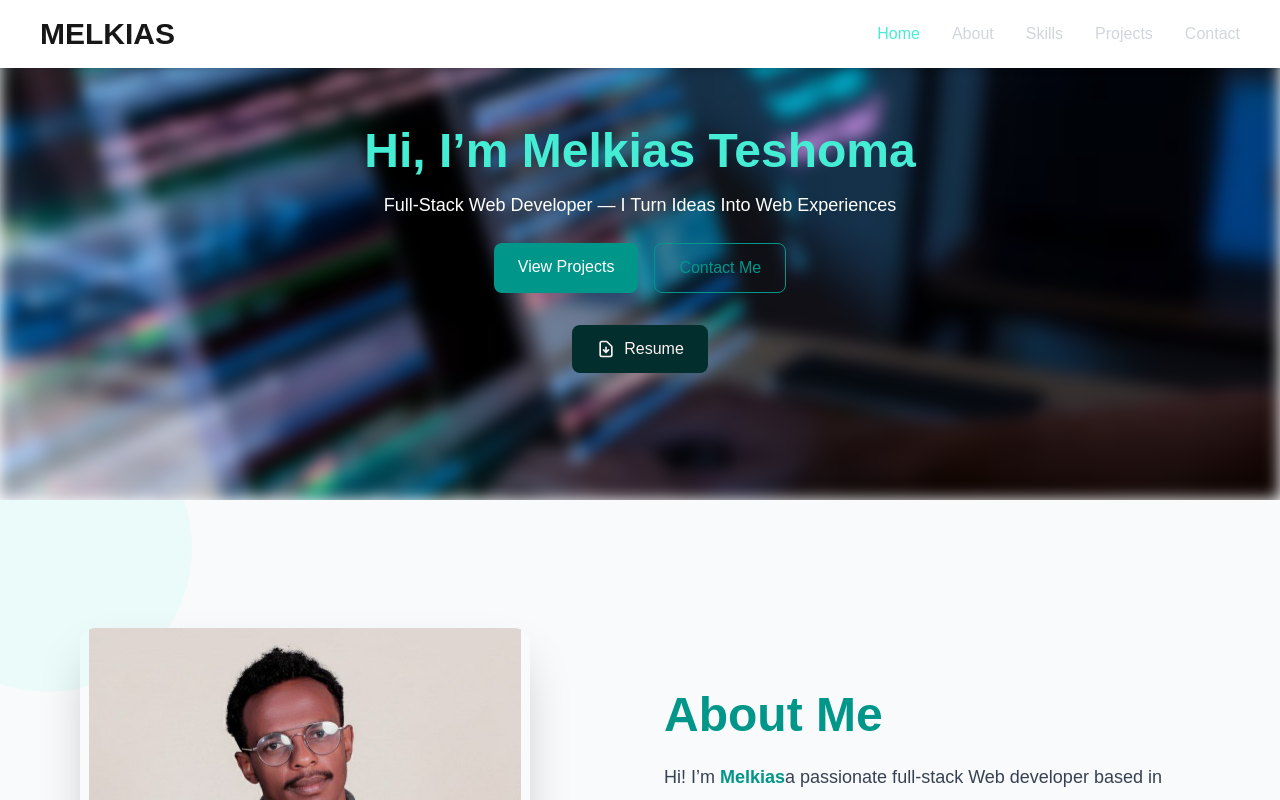
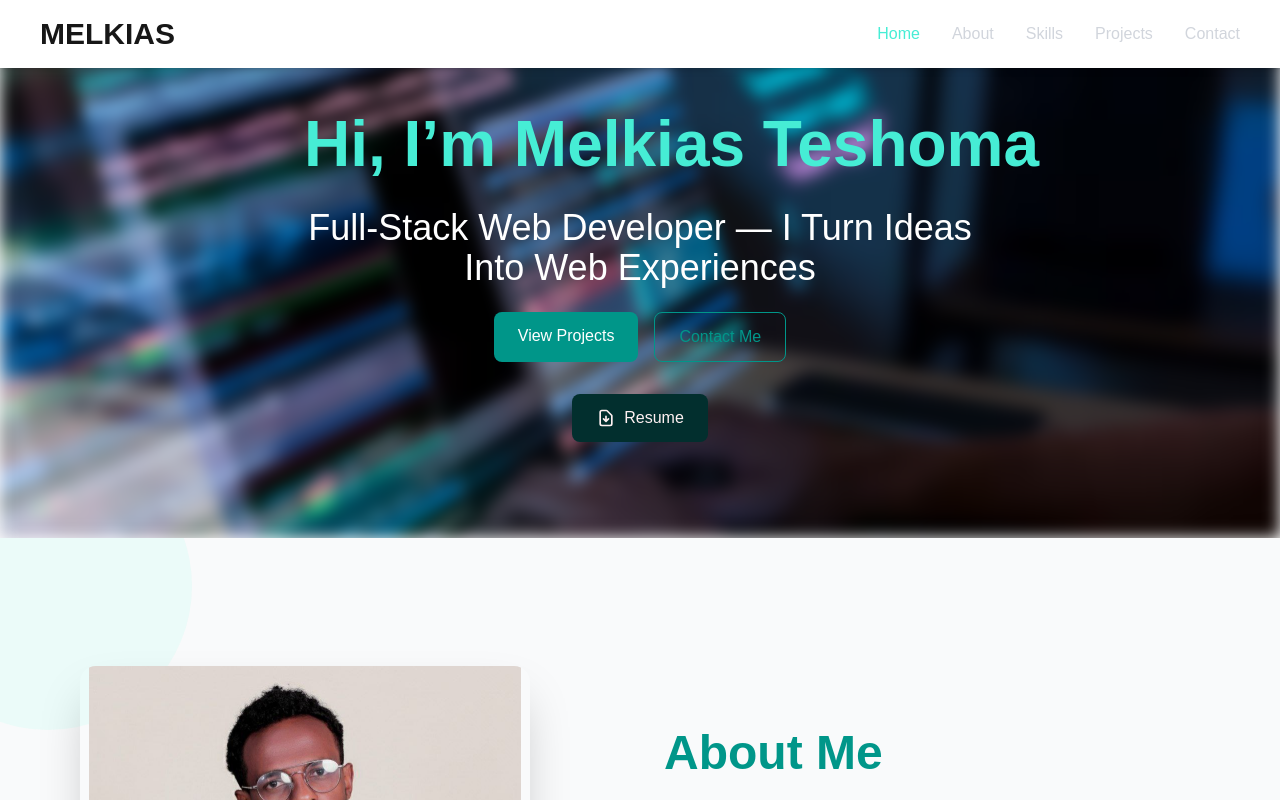
Before and after one commit to Melkias543/myPortfolio, a Next.js app: page / in a window 1280 px wide. Shown: the top 800 px of the page. Built offline with nearby package versions, Linux system fonts and the light colour scheme.

Commit message:
font size changing

```diff
--- a/src/components/home.jsx
+++ b/src/components/home.jsx
@@ -17,12 +17,14 @@ const Home = () => {
       {/* Overlay to make content stand out */}
       <div className="relative z-10 text-center text-white max-w-2xl">
         {/* Name */}
-        <h1 className="text-7xl md:text-5xl font-bold text-teal-300 mb-4">
+        <h1
+          className="font-bold text-teal-300 mb-4 whitespace-nowrap"
+          style={{ fontSize: "clamp(2rem, 5vw, 5rem)" }}
+        >
           Hi, I’m Melkias Teshoma
         </h1>
 
-        {/* Subtitle */}
-        <p className=" md:text-lg mb-6 text-4xl">
+        <p className="text-xl sm:text-2xl md:text-3xl lg:text-4xl mb-6">
           Full-Stack Web Developer — I Turn Ideas Into Web Experiences
         </p>
 
```
